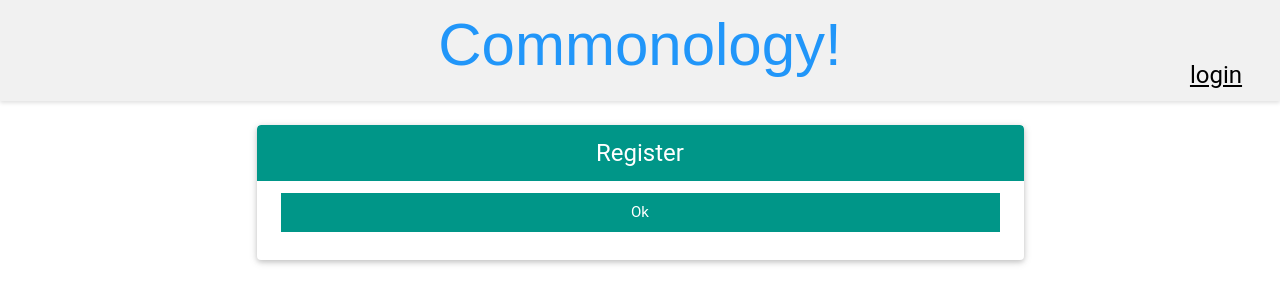
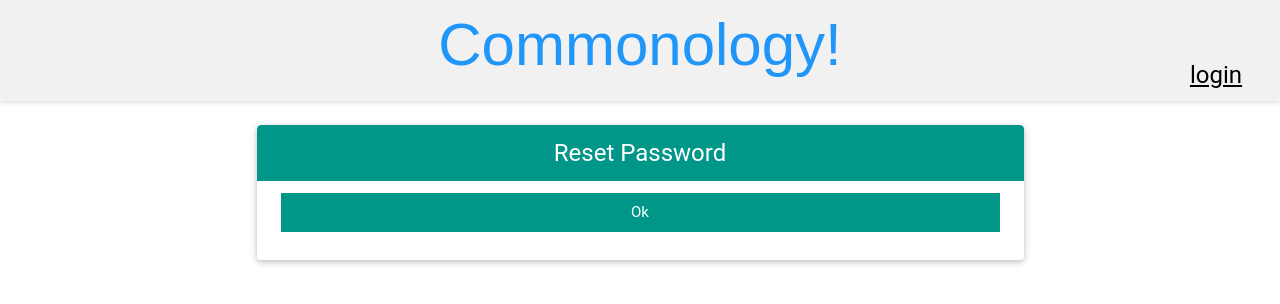
Before and after one commit to quizitive/commonology, a Django app: page /reset/1/1/ in a window 1280 px wide. Shown: the top 304 px of the page. Run offline with Django 3.2, Linux system fonts and the light colour scheme; parts of the project's set-up code (start-up, migrations or seed data) failed here and were passed over; some libraries are stand-ins or nearby versions.

Commit message:
cleaning up template resuse

```diff
--- a/users/templates/registration/password_reset_done.html
+++ b/users/templates/registration/password_reset_done.html
@@ -4,7 +4,7 @@
 
 <div class="content">
     <br/><br/>
-    {% include 'users/cards/base_users_card.html' with header="Reset Password" button_label="Ok"%}
+    {% include 'users/cards/base_users_card.html' with header="Reset Password" %}
   </div>
 
 {% endblock %}
--- a/users/templates/users/cards/base_users_card.html
+++ b/users/templates/users/cards/base_users_card.html
@@ -25,7 +25,7 @@
     <form method="post" {% if form_action %}action="{{ form_action }}"{% endif %}>
       {% csrf_token %}
       {{ form.as_p }}
-      <input type="submit" value="{{ button_label }}" class="w3-button w3-block w3-teal w3-margin-bottom">
+      <input type="submit" value="{{ button_label|default:"Ok" }}" class="w3-button w3-block w3-teal w3-margin-bottom">
     </form>
 
     {% block card_extras %}{% endblock %}
--- a/users/templates/users/confirm_sent.html
+++ b/users/templates/users/confirm_sent.html
@@ -6,7 +6,7 @@
 
 <div class="content">
     <br/><br/>
-    {% include 'users/cards/base_users_card.html' with header="Invitation sent!" button_label="Ok"%}
+    {% include 'users/cards/base_users_card.html' with header="Invitation sent!" %}
   </div>
 
 {% endblock %}
--- a/users/templates/users/join_fail.html
+++ b/users/templates/users/join_fail.html
@@ -5,7 +5,7 @@
 
 <div class="content">
     <br/><br/>
-    {% include 'users/cards/base_users_card.html' with header="Register" button_label="Ok"%}
+    {% include 'users/cards/base_users_card.html' with header="Register" %}
   </div>
 
 {% endblock %}
--- a/users/templates/users/pwd_reset.html
+++ b/users/templates/users/pwd_reset.html
@@ -6,7 +6,7 @@
 
 <div class="content">
     <br/><br/>
-    {% include 'users/cards/base_users_card.html' with header="Reset Password" button_label="Send"%}
+    {% include 'users/cards/base_users_card.html' with header="Reset Password" %}
   </div>
 
 {% endblock %}
--- a/users/templates/users/register.html
+++ b/users/templates/users/register.html
@@ -44,7 +44,7 @@
 
 <div class="content">
     <br/><br/>
-    {% include 'users/cards/base_users_card.html' with header="Register" button_label="Ok"%}
+    {% include 'users/cards/base_users_card.html' with header="Register" %}
   </div>
 
 {% endblock %}
--- a/users/urls.py
+++ b/users/urls.py
@@ -25,7 +25,7 @@ urlpatterns = [
     ), name='password_reset'),
     path('password_reset_done/', views.PwdResetDoneView.as_view(), name='password_reset_done'),
     path('reset/<uidb64>/<token>/', auth_views.PasswordResetConfirmView.as_view(
-        template_name='users/register.html',
+        template_name="users/pwd_reset.html",
         form_class=NewPwdForm
     ), name='password_reset_confirm'),
     path('password_reset_complete/', auth_views.PasswordResetCompleteView.as_view(), name='password_reset_complete'),
```
